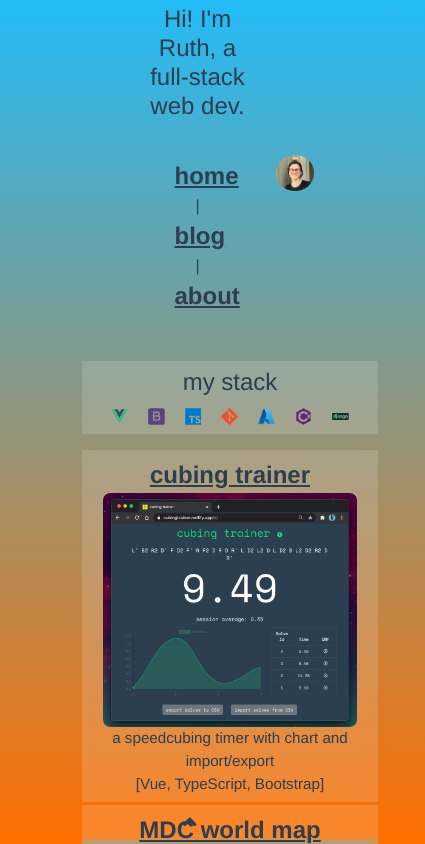
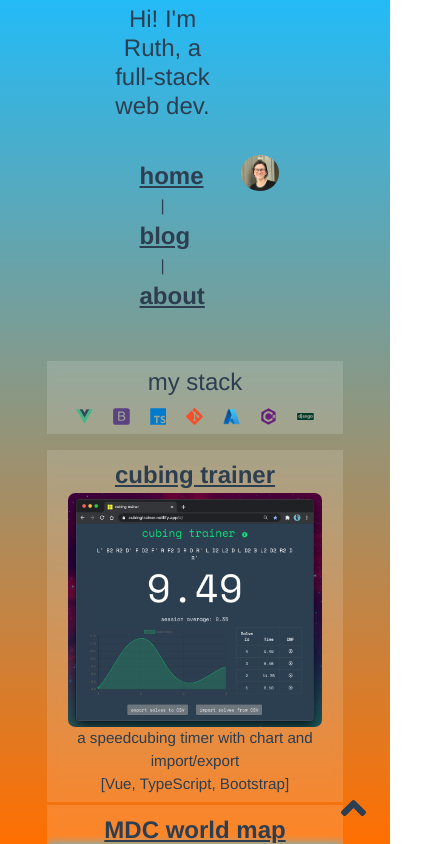
Before and after one commit to ruthrootz/portfolio, a Vue app: page / in a window 390 px wide. Shown: the top 844 px of the page, 425 px wide, since content can reach past the window. Built offline with nearby package versions, Linux system fonts and the light colour scheme.

Commit message:
scroll button css

```diff
--- a/src/App.vue
+++ b/src/App.vue
@@ -45,14 +45,12 @@
         <b-row>
             <router-view />
         </b-row>
-        <b-row text-align="right">
-            <div id="scroll-to-top" @click="$scrollToTop()">
-                <font-awesome-icon icon="angle-up" variant="link" />
-            </div>
-        </b-row>
         <b-row>
             <footer>&copy; copyright 2021 Ruth R. Oldja</footer>
         </b-row>
+        <div id="scroll-to-top" @click="$scrollToTop()">
+            <font-awesome-icon icon="angle-up" variant="link" />
+        </div>
     </b-container>
 </template>
 
@@ -107,18 +105,16 @@ p {
     -moz-osx-font-smoothing: grayscale;
     text-align: center;
     color: #2c3e50;
-    margin-left: 35px;
-    margin-right: 35px;
 }
 
 #scroll-to-top {
     position: fixed;
-    bottom: 5px;
-    right: 15px;
+    bottom: 1px;
+    right: 20px;
     z-index: 99;
     cursor: pointer;
     padding: 1%;
-    font-size: 2rem;
+    font-size: 2.5rem;
 }
 
 #nav {
@@ -295,11 +291,6 @@ li > .nav-link {
 }
 
 @media only screen and (max-width: 800px) {
-    #scroll-to-top {
-        bottom: 1px;
-        right: 5px;
-        font-size: 1.35rem;
-    }
 
     #nav-open-button {
         top: 30px;
```
